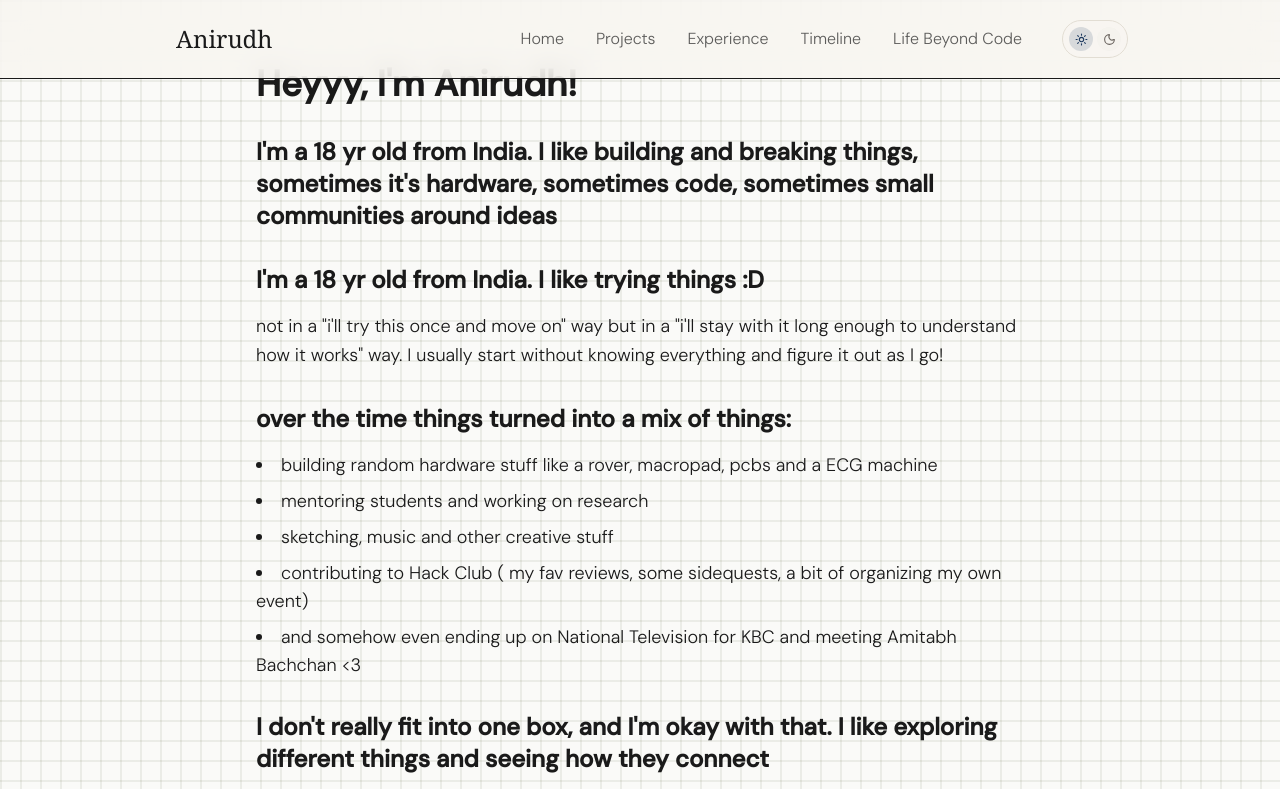
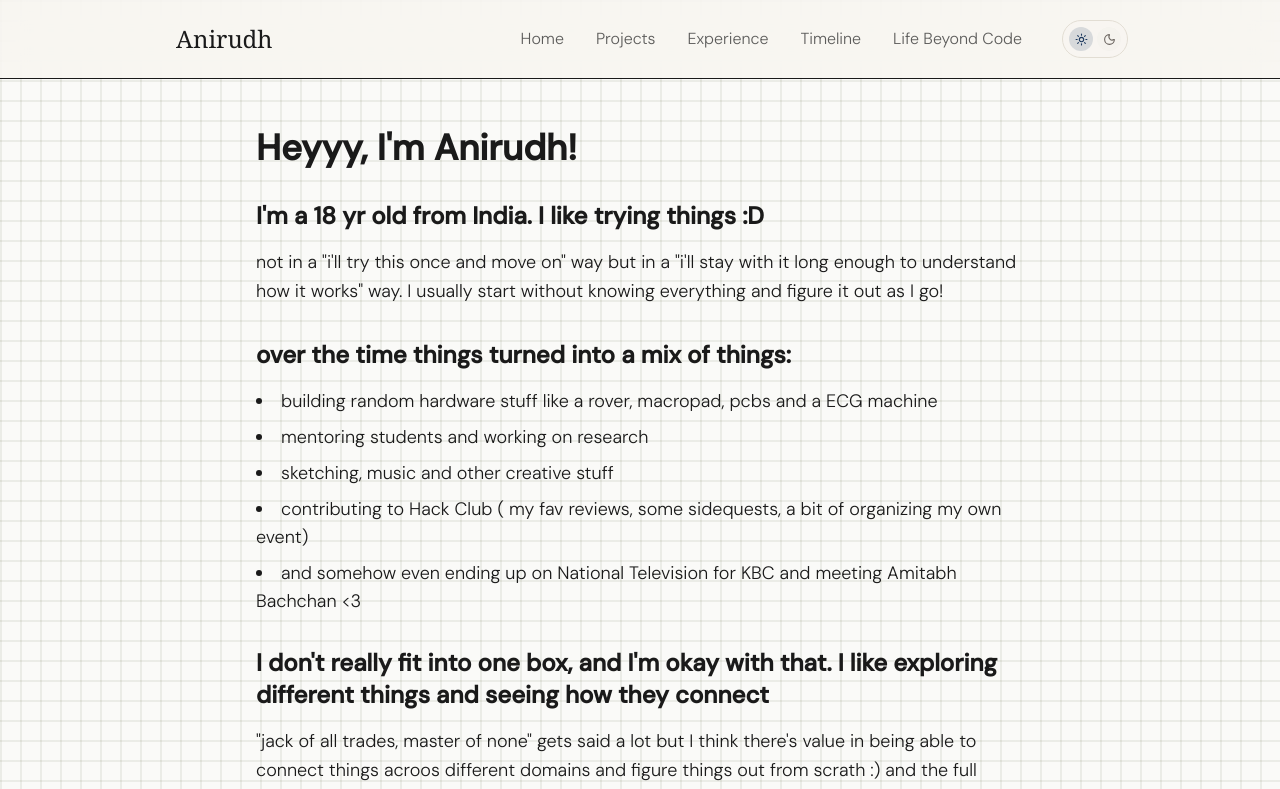
Before and after one commit to anirudh12032008/portfolio-map, a Next.js app: page /github in a window 1280 px wide. Shown: the top 789 px of the page. Built offline with nearby package versions, Linux system fonts and the light colour scheme.

Commit message:
fixed formatting

```diff
--- a/src/app/github/page.tsx
+++ b/src/app/github/page.tsx
@@ -5,7 +5,6 @@ import ReactMarkdown from "react-markdown";
 const githubProfile = `
 # Heyyy, I'm Anirudh!
 
-## I'm a 18 yr old from India. I like building and breaking things, sometimes it's hardware, sometimes code, sometimes small communities around ideas
 
 ## I'm a 18 yr old from India. I like trying things :D
 
@@ -39,7 +38,7 @@ just trying to get better at building things that I find interesting and are act
 
 export default function GitHub() {
   return (
-    <div className="min-h-screen w-full px-4 py-8 md:px-8 md:py-16">
+    <div className="min-h-screen w-full px-4 mt-16 py-8 md:px-8 md:py-16">
       <div className="max-w-3xl mx-auto text-ink">
         <ReactMarkdown
           components={{
```
